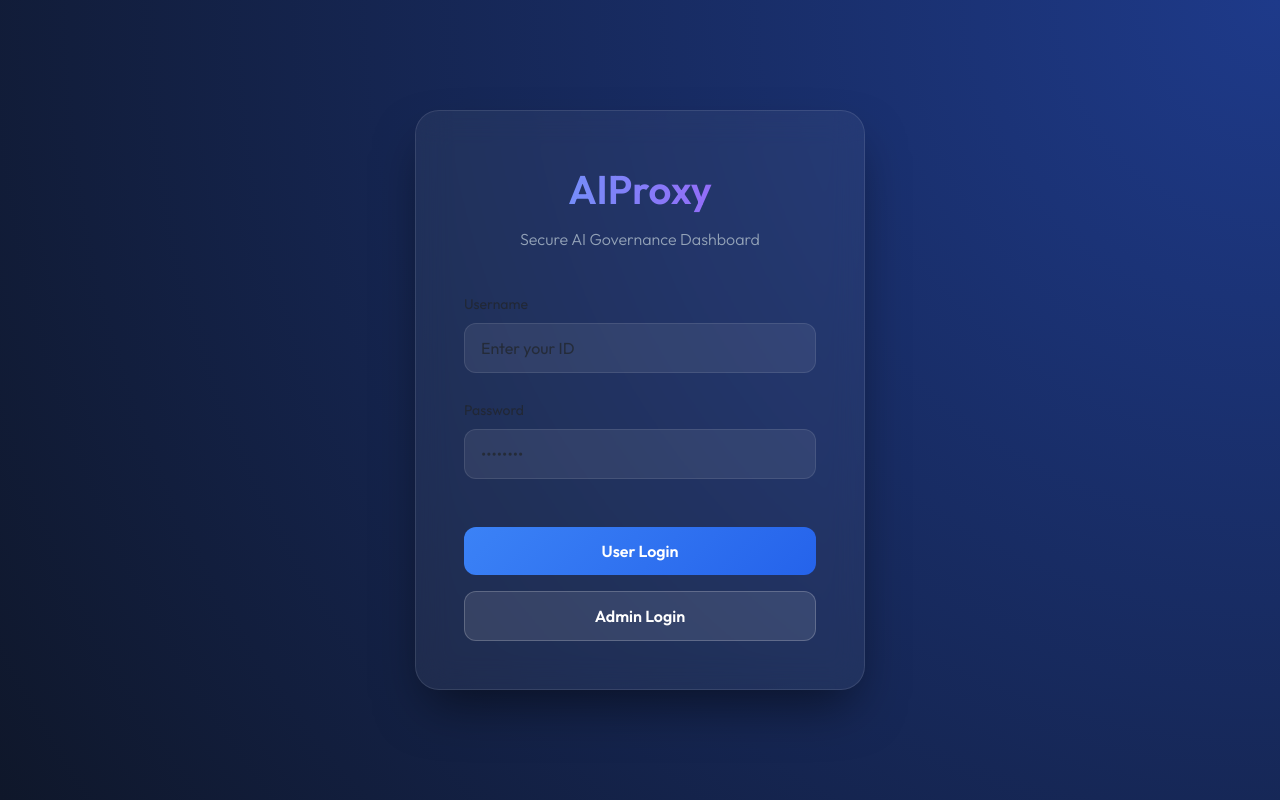
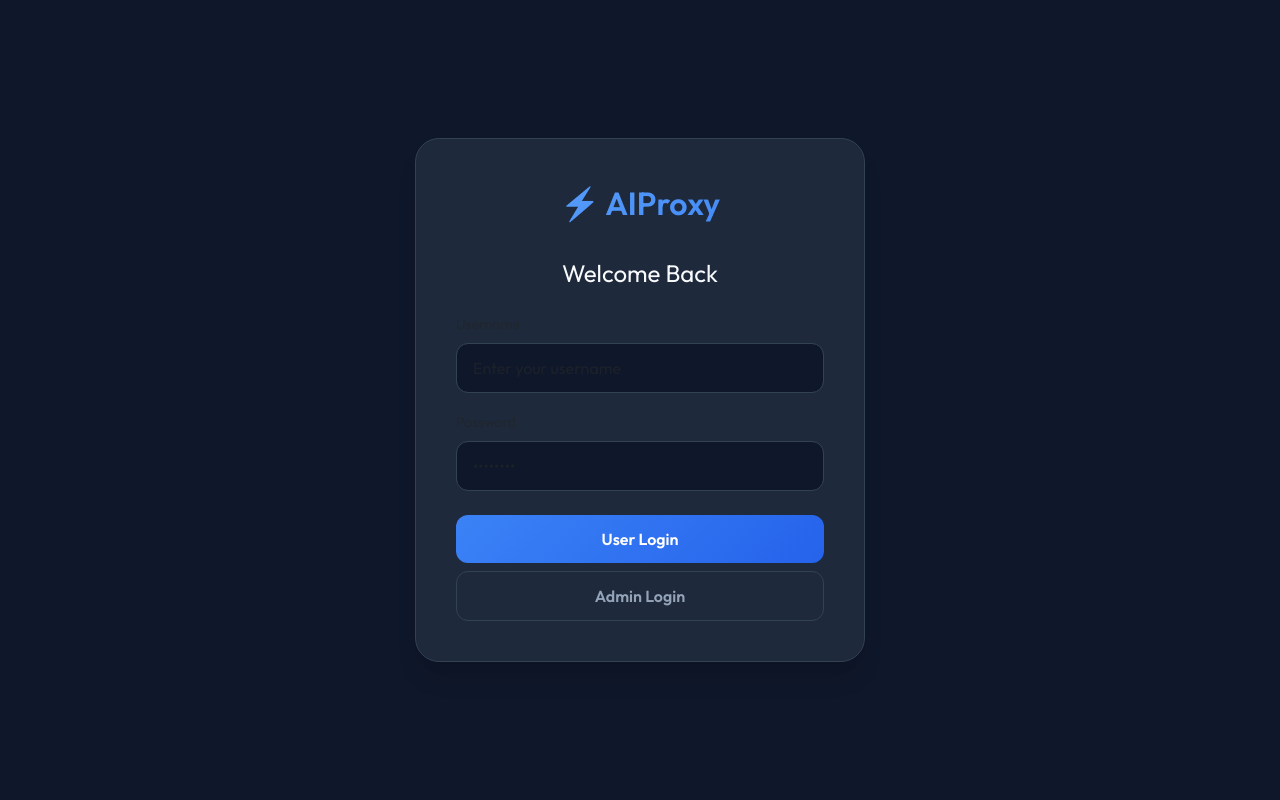
Before and after one commit to Seshan-28/aiproxy, a Flask app: page /login in a window 1280 px wide. Run offline with Flask 3, Linux system fonts and the light colour scheme.

Commit message:
Refactor and harden AI Governance platform: secure session auth, RBAC, Gemini API, containerization, and DB schema optimization

```diff
--- a/app.py
+++ b/app.py
@@ -42,14 +42,15 @@ def policies_page():
 @app.route("/login", methods=["GET", "POST"])
 def login():
     if request.method == "POST":
-        username = request.form.get("username")
-        password = request.form.get("password")
+        username   = request.form.get("username")
+        password   = request.form.get("password")
         login_type = request.form.get("login_type") # 'user' or 'admin'
 
         user_row = get_user_by_username(username)
         if user_row and check_password_hash(user_row["password_hash"], password):
+            # Strict role validation: must match button clicked
             if user_row["role"] != login_type:
-                flash(f"Access Denied: You are not registered as {login_type}.", "danger")
+                flash(f"Access Denied: Your role is '{user_row['role']}', not '{login_type}'.", "danger")
             else:
                 user_obj = User(id=user_row["id"], user_id=user_row["user_id"], role=user_row["role"])
                 login_user(user_obj)
@@ -70,17 +71,19 @@ def fetch_session_history(session_id, limit=5):
         return ""
     db = get_db()
     try:
+        # Fetch last 5 exchanges per session_id
         rows = db.execute("""
             SELECT prompt, response FROM api_logs
             WHERE session_id = ?
-            ORDER BY timestamp DESC LIMIT ?
+            ORDER BY id DESC LIMIT ?
         """, (session_id, limit)).fetchall()
 
-        # Reverse to get chronological order
-        rows.reverse()
+        # Reverse to get chronological order (oldest first)
+        history_rows = list(rows)
+        history_rows.reverse()
 
         history_str = ""
-        for r in rows:
+        for r in history_rows:
             history_str += f"User: {r['prompt']}\nAI: {r['response']}\n"
         return history_str
     finally:
@@ -101,18 +104,20 @@ def chat():
 
     allowed, reason, _, _ = check_policy(user_id)
     if not allowed:
-        # HARD BLOCK: Must refuse to call AI if limit reached
-        return jsonify({"error": "Policy Breach: Your daily limit is reached. Contact your Admin.", "blocked": True}), 429
+        # HARD BLOCK: Return 403 for policy breach as requested
+        return jsonify({"error": "Daily limit reached. Access blocked by AIProxy Governance."}), 403
 
-    system_prompt = get_system_prompt(mode)
+    system_instructions = get_system_prompt(mode)
     history = fetch_session_history(session_id)
 
-    combined_prompt = message
+    # Construction: [System Mode Instructions] + [Conversation History] + [New User Message]
+    combined_prompt = f"SYSTEM INSTRUCTIONS:\n{system_instructions}\n\n"
     if history:
-        combined_prompt = f"Context of previous conversation:\n{history}\n\nCurrent Prompt: {message}"
+        combined_prompt += f"CONVERSATION HISTORY:\n{history}\n\n"
+    combined_prompt += f"NEW USER MESSAGE: {message}"
 
     start    = time.time()
-    response = call_google(combined_prompt, system_prompt=system_prompt)
+    response = call_google(combined_prompt) # system_prompt is now inside combined_prompt
     latency  = round((time.time() - start) * 1000, 2)
 
     tokens = response.get("tokens", 0)
@@ -147,34 +152,56 @@ def api_modes():
 @app.route("/api/logs")
 @login_required
 def get_logs():
+    offset = int(request.args.get("offset", 0))
+    limit = int(request.args.get("limit", 100))
+    search = request.args.get("search", "").strip()
+    mode_filter = request.args.get("mode", "").strip()
+
     db = get_db()
     try:
-        if current_user.role == 'admin':
-            logs = db.execute("""
-                SELECT id, user_id,
-                       COALESCE(prompt, user_message, '') as prompt,
-                       response,
-                       COALESCE(tokens, input_tokens + output_tokens, 0) as tokens,
-                       COALESCE(cost, cost_usd, 0) as cost,
-                       latency_ms, timestamp, mode
-                FROM api_logs
-                ORDER BY timestamp DESC LIMIT 100
-            """).fetchall()
-        else:
-            logs = db.execute("""
-                SELECT id, user_id,
-                       COALESCE(prompt, user_message, '') as prompt,
-                       response,
-                       COALESCE(tokens, input_tokens + output_tokens, 0) as tokens,
-                       COALESCE(cost, cost_usd, 0) as cost,
-                       latency_ms, timestamp, mode
-                FROM api_logs
-                WHERE user_id = ?
-                ORDER BY timestamp DESC LIMIT 100
-            """, (current_user.user_id,)).fetchall()
+        where_clauses = []
+        params = []
+
+        if current_user.role != 'admin':
+            where_clauses.append("user_id = ?")
+            params.append(current_user.user_id)
+
+        if mode_filter:
+            where_clauses.append("mode = ?")
+            params.append(mode_filter)
+
+        if search:
+            where_clauses.append("(user_id LIKE ? OR prompt LIKE ? OR response LIKE ? OR user_message LIKE ?)")
+            search_param = f"%{search}%"
+            params.extend([search_param, search_param, search_param, search_param])
+
+        where_str = " WHERE " + " AND ".join(where_clauses) if where_clauses else ""
+
+        # Total count
+        total_count = db.execute(f"SELECT COUNT(*) FROM api_logs {where_str}", params).fetchone()[0]
+
+        # Logs
+        query = f"""
+            SELECT id, user_id,
+                   COALESCE(prompt, user_message, '') as prompt,
+                   response,
+                   COALESCE(tokens, input_tokens + output_tokens, 0) as tokens,
+                   COALESCE(cost, cost_usd, 0) as cost,
+                   latency_ms, timestamp, mode
+            FROM api_logs
+            {where_str}
+            ORDER BY timestamp DESC
+            LIMIT ? OFFSET ?
+        """
+        logs = db.execute(query, params + [limit, offset]).fetchall()
     finally:
         db.close()
-    return jsonify([dict(r) for r in logs])
+    return jsonify({
+        "logs": [dict(r) for r in logs],
+        "total_count": total_count,
+        "offset": offset,
+        "limit": limit
+    })
 
 # ── Stats ─────────────────────────────────────────────────────────────────────
 @app.route("/api/stats")
--- a/database.py
+++ b/database.py
@@ -30,7 +30,8 @@ def init_db():
             prompt        TEXT,
             tokens        INTEGER DEFAULT 0,
             cost          REAL DEFAULT 0,
-            mode          TEXT DEFAULT 'general'
+            mode          TEXT DEFAULT 'general',
+            session_id    TEXT
         );
         CREATE TABLE IF NOT EXISTS users (
             id            INTEGER PRIMARY KEY AUTOINCREMENT,
--- a/google_client.py
+++ b/google_client.py
@@ -22,11 +22,6 @@ def call_google(user_message: str, system_prompt: str = "You are a helpful assis
     }
 
     body = {
-        "systemInstruction": {
-            "parts": [
-                {"text": system_prompt}
-            ]
-        },
         "contents": [
             {
                 "role": "user",
--- a/requirements.txt
+++ b/requirements.txt
@@ -2,3 +2,6 @@ flask
 anthropic
 python-dotenv
 flask-login
+requests
+werkzeug
+gunicorn
--- a/templates/login.html
+++ b/templates/login.html
@@ -1,144 +1,48 @@
 <!DOCTYPE html>
-<html lang="en">
+<html>
 <head>
-    <meta charset="UTF-8">
-    <meta name="viewport" content="width=device-width, initial-scale=1.0">
-    <title>AIProxy | Login</title>
+    <title>AIProxy — Login</title>
     <link href="https://cdn.jsdelivr.net/npm/bootstrap@5.3.0/dist/css/bootstrap.min.css" rel="stylesheet">
     <link href="https://fonts.googleapis.com/css2?family=Outfit:wght@300;400;600&display=swap" rel="stylesheet">
     <style>
-        body {
-            font-family: 'Outfit', sans-serif;
-            background: radial-gradient(circle at top right, #1e3a8a, #0f172a);
-            height: 100vh;
-            display: flex;
-            align-items: center;
-            justify-content: center;
-            color: #f8fafc;
-            overflow: hidden;
-        }
-
-        .login-card {
-            background: rgba(255, 255, 255, 0.05);
-            backdrop-filter: blur(16px);
-            -webkit-backdrop-filter: blur(16px);
-            border: 1px solid rgba(255, 255, 255, 0.1);
-            border-radius: 24px;
-            padding: 3rem;
-            width: 100%;
-            max-width: 450px;
-            box-shadow: 0 25px 50px -12px rgba(0, 0, 0, 0.5);
-            animation: fadeIn 0.8s ease-out;
-        }
-
-        @keyframes fadeIn {
-            from { opacity: 0; transform: translateY(20px); }
-            to { opacity: 1; transform: translateY(0); }
-        }
-
-        .brand-logo {
-            font-size: 2.5rem;
-            font-weight: 600;
-            background: linear-gradient(to right, #60a5fa, #a855f7);
-            -webkit-background-clip: text;
-            -webkit-text-fill-color: transparent;
-            margin-bottom: 0.5rem;
-            text-align: center;
-        }
-
-        .subtitle {
-            color: #94a3b8;
-            text-align: center;
-            margin-bottom: 2.5rem;
-            font-weight: 300;
-        }
-
-        .form-control {
-            background: rgba(255, 255, 255, 0.07);
-            border: 1px solid rgba(255, 255, 255, 0.1);
-            color: #fff;
-            border-radius: 12px;
-            padding: 0.75rem 1rem;
-            transition: all 0.3s;
-        }
-
-        .form-control:focus {
-            background: rgba(255, 255, 255, 0.12);
-            border-color: #60a5fa;
-            box-shadow: 0 0 0 4px rgba(96, 165, 250, 0.2);
-            color: #fff;
-        }
-
-        .btn-auth {
-            border-radius: 12px;
-            padding: 0.75rem;
-            font-weight: 600;
-            transition: all 0.3s;
-            border: none;
-        }
-
-        .btn-user {
-            background: linear-gradient(135deg, #3b82f6, #2563eb);
-            color: white;
-        }
-
-        .btn-user:hover {
-            transform: translateY(-2px);
-            box-shadow: 0 10px 15px -3px rgba(37, 99, 235, 0.4);
-        }
-
-        .btn-admin {
-            background: rgba(255, 255, 255, 0.1);
-            color: #fff;
-            border: 1px solid rgba(255, 255, 255, 0.2);
-        }
-
-        .btn-admin:hover {
-            background: rgba(255, 255, 255, 0.2);
-            border-color: #a855f7;
-            color: #fff;
-        }
-
-        .alert {
-            background: rgba(239, 68, 68, 0.1);
-            border: 1px solid rgba(239, 68, 68, 0.2);
-            color: #fca5a5;
-            border-radius: 12px;
-            font-size: 0.9rem;
-        }
+        body { font-family: 'Outfit', sans-serif; background-color: #0f172a; color: #f8fafc; height: 100vh; display: flex; align-items: center; justify-content: center; }
+        .login-card { background: #1e293b; border: 1px solid #334155; border-radius: 24px; padding: 2.5rem; width: 100%; max-width: 450px; box-shadow: 0 20px 25px -5px rgba(0, 0, 0, 0.1), 0 10px 10px -5px rgba(0, 0, 0, 0.04); }
+        .form-control { background-color: #0f172a; border: 1px solid #334155; color: #f8fafc; border-radius: 12px; padding: 0.75rem 1rem; }
+        .form-control:focus { background-color: #0f172a; border-color: #3b82f6; color: #f8fafc; box-shadow: 0 0 0 2px rgba(59, 130, 246, 0.25); }
+        .btn-primary { background: linear-gradient(135deg, #3b82f6, #2563eb); border: none; border-radius: 12px; padding: 0.75rem; font-weight: 600; }
+        .btn-outline-secondary { border: 1px solid #334155; color: #94a3b8; border-radius: 12px; padding: 0.75rem; font-weight: 600; }
+        .btn-outline-secondary:hover { background-color: #334155; color: #f8fafc; }
+        .alert { border-radius: 12px; }
+        .logo { font-size: 2rem; font-weight: 600; margin-bottom: 2rem; text-align: center; background: linear-gradient(135deg, #60a5fa, #3b82f6); -webkit-background-clip: text; -webkit-text-fill-color: transparent; }
     </style>
 </head>
 <body>
-
     <div class="login-card">
-        <div class="brand-logo">AIProxy</div>
-        <div class="subtitle">Secure AI Governance Dashboard</div>
+        <div class="logo">⚡ AIProxy</div>
+        <h4 class="text-center mb-4">Welcome Back</h4>
 
         {% with messages = get_flashed_messages(with_categories=true) %}
-            {% if messages %}
-                {% for category, message in messages %}
-                    <div class="alert alert-{{ category }} mb-4" role="alert">
-                        {{ message }}
-                    </div>
-                {% endfor %}
-            {% endif %}
+          {% if messages %}
+            {% for category, message in messages %}
+              <div class="alert alert-{{ category }} small">{{ message }}</div>
+            {% endfor %}
+          {% endif %}
         {% endwith %}
 
         <form method="POST" id="loginForm">
+            <input type="hidden" name="login_type" id="login_type" value="user">
+            <div class="mb-3">
+                <label class="form-label text-muted small">Username</label>
+                <input type="text" name="username" class="form-control" placeholder="Enter your username" required>
+            </div>
             <div class="mb-4">
-                <label class="form-label small text-muted">Username</label>
-                <input type="text" name="username" class="form-control" placeholder="Enter your ID" required>
-            </div>
-            <div class="mb-5">
-                <label class="form-label small text-muted">Password</label>
+                <label class="form-label text-muted small">Password</label>
                 <input type="password" name="password" class="form-control" placeholder="••••••••" required>
             </div>
 
-            <input type="hidden" name="login_type" id="login_type" value="user">
-
-            <div class="d-grid gap-3">
-                <button type="submit" class="btn btn-auth btn-user" onclick="setLoginType('user')">User Login</button>
-                <button type="submit" class="btn btn-auth btn-admin" onclick="setLoginType('admin')">Admin Login</button>
+            <div class="d-grid gap-2">
+                <button type="submit" class="btn btn-primary" onclick="setLoginType('user')">User Login</button>
+                <button type="submit" class="btn btn-outline-secondary" onclick="setLoginType('admin')">Admin Login</button>
             </div>
         </form>
     </div>
--- a/templates/policies.html
+++ b/templates/policies.html
@@ -68,9 +68,9 @@
             border-bottom: 1px solid rgba(239, 68, 68, 0.1);
         }
         .alert-row.warning { border-left-color: #f5a623; background: rgba(245, 166, 35, 0.05); }
-        .alert-row.resolved { opacity: 0.5; grayscale: 1; }
+        .alert-row.resolved { opacity: 0.5; filter: grayscale(1); }
         .badge-block { background: #ef4444; color: #fff; }
-        .badge-warn  { background: #f5a623; color: #fff; }
+        .badge-warn  { background: #f5a623; color: #000; }
 
         .table-dark {
             --bs-table-bg: #1e293b;
```
Also changed, not shown: config.py (+7 -1 lines), docker-compose.yml (added, +18 -0 lines), seed.py (+5 -6 lines), templates/admin.html (+45 -18 lines), templates/index.html (+44 -8 lines), README.md, 2 other files.
